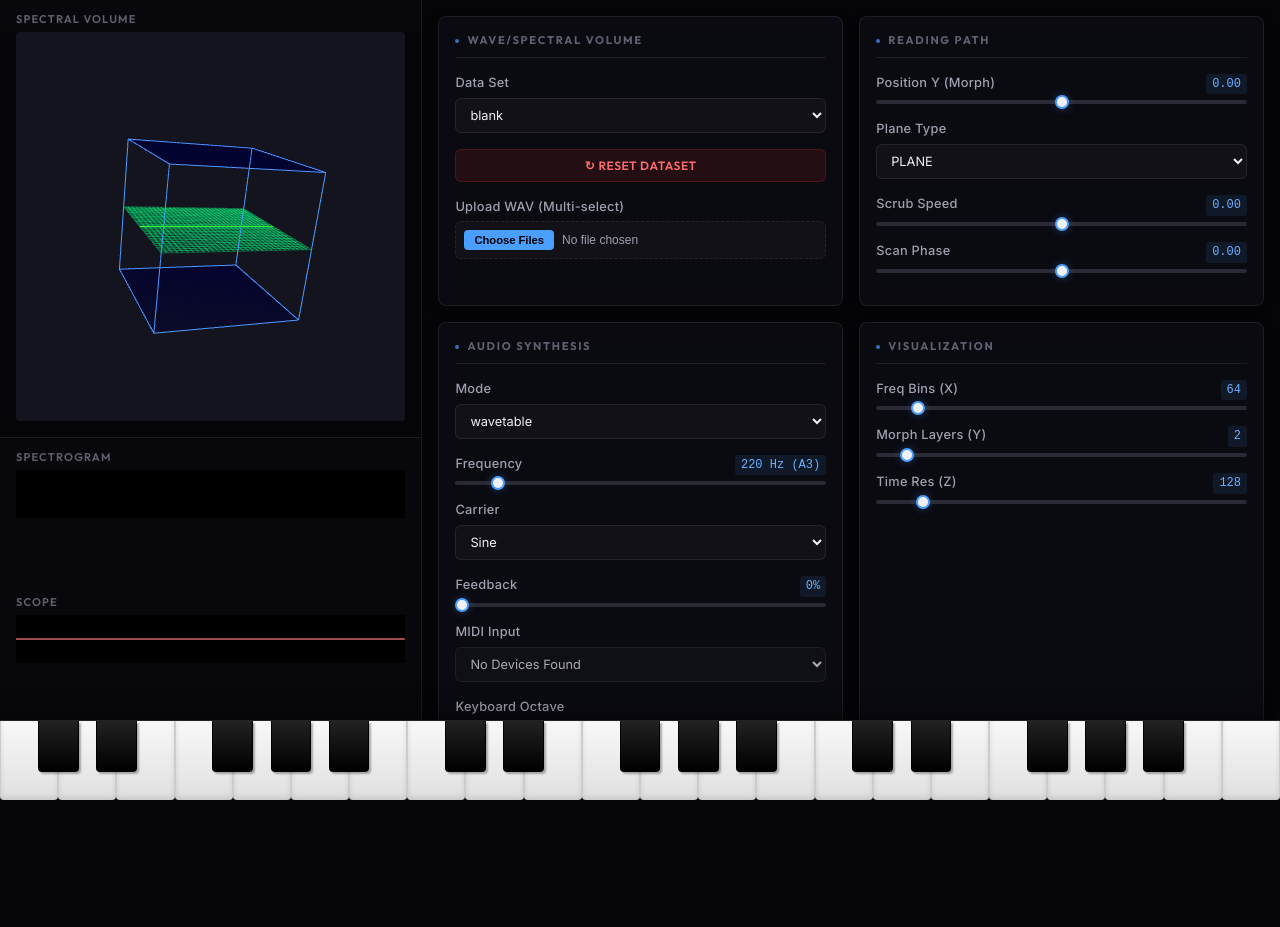
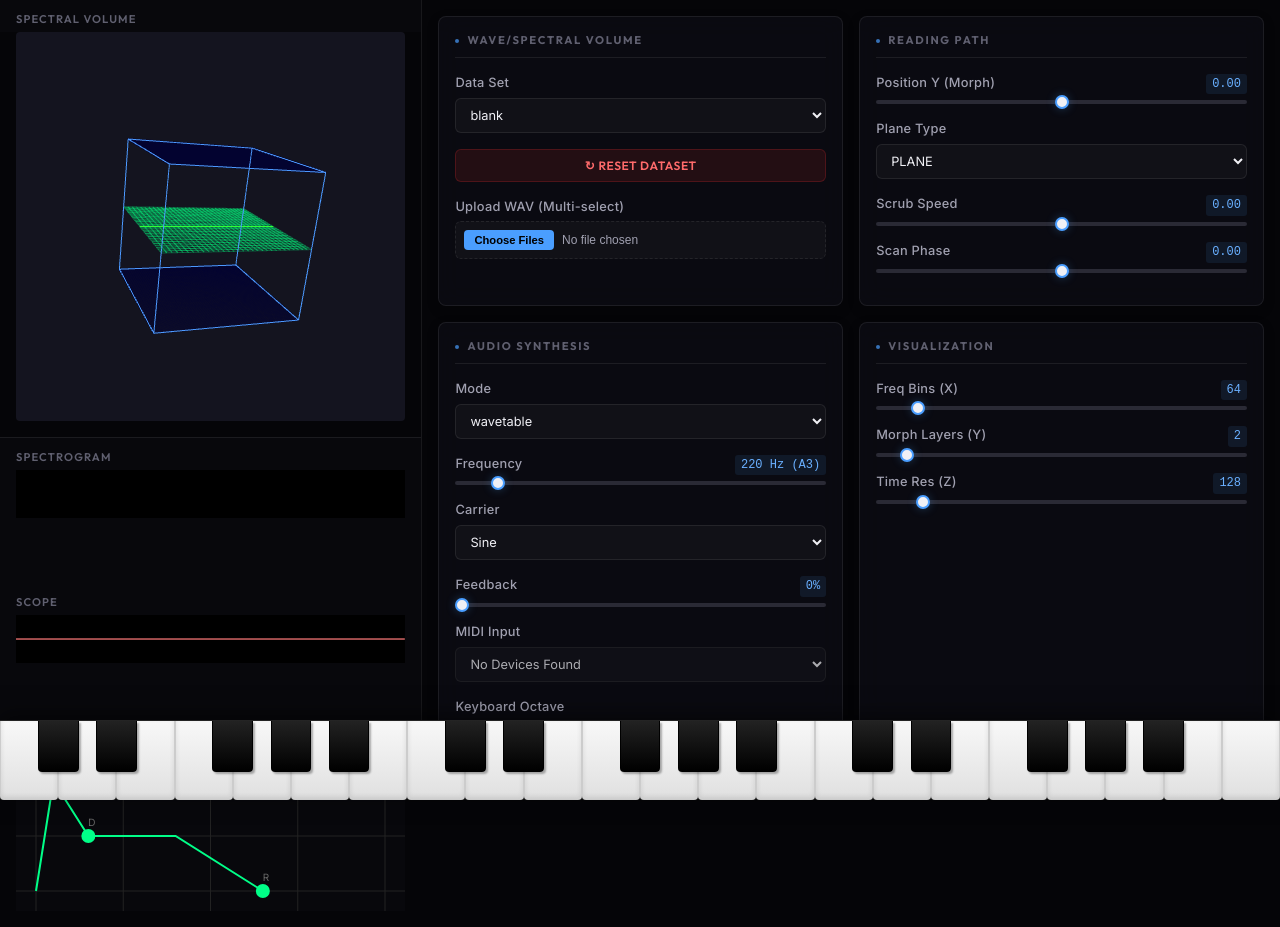
Before and after one commit to montymole/spectraltable, a website built with Vite: page index.html in a window 1280 px wide. Before the commit the page ends 800 px from the top, so only its background shows below. Built offline with nearby package versions, Linux system fonts and the light colour scheme; animation ran at ten frames a second.

Commit message:
feat: add amp envelope with visual editor

```diff
--- a/index.html
+++ b/index.html
@@ -37,6 +37,12 @@
             </div>
           </div>
         </div>
+        <div class="vis-group" style="flex: 0 0 150px; margin-top: 2px;">
+          <div class="vis-header">Amp Envelope</div>
+          <div class="vis-content">
+            <canvas id="envelope-canvas"></canvas>
+          </div>
+        </div>
       </div>
       <div id="right-panel">
         <div id="controls"></div>
--- a/src/audio/audio-engine.ts
+++ b/src/audio/audio-engine.ts
@@ -209,6 +209,16 @@ export class AudioEngine {
     private splitNode: ChannelSplitterNode;
     private analyserL: AnalyserNode;
     private analyserR: AnalyserNode;
+    private masterGain: GainNode;
+
+    // ADSR Envelope
+    public attack = 0.1;
+    public decay = 0.2;
+    public sustain = 0.5;
+    public release = 0.5;
+
+    private lastNoteTime = 0;
+    private isNoteOn = false;
 
     // Wavetable frequency (Hz)
     private wavetableFrequency = 220;
@@ -226,6 +236,9 @@ export class AudioEngine {
         this.splitNode = this.ctx.createChannelSplitter(2);
         this.analyserL = this.ctx.createAnalyser();
         this.analyserR = this.ctx.createAnalyser();
+
+        this.masterGain = this.ctx.createGain();
+        this.masterGain.gain.value = 0;
 
         this.analyserL.fftSize = 2048;
         this.analyserR.fftSize = 2048;
@@ -285,8 +298,10 @@ export class AudioEngine {
         });
 
         // Connect graph
-        this.workletNode.connect(this.ctx.destination);
-        this.workletNode.connect(this.splitNode);
+        // Connect graph
+        this.workletNode.connect(this.masterGain);
+        this.masterGain.connect(this.ctx.destination);
+        this.masterGain.connect(this.splitNode);
 
         // If wavetable mode, send initial frequency
         if (this.currentMode === SynthMode.WAVETABLE) {
@@ -401,4 +416,81 @@ export class AudioEngine {
             this.ctx.resume();
         }
     }
+
+    public triggerAttack(params?: { a: number, d: number, s: number }): void {
+        const now = this.ctx.currentTime;
+        this.lastNoteTime = now;
+        this.isNoteOn = true;
+
+        if (params) {
+            this.attack = params.a;
+            this.decay = params.d;
+            this.sustain = params.s;
+        }
+
+        // Cancel any pending ramps
+        this.masterGain.gain.cancelScheduledValues(now);
+
+        // Smooth transition from current value
+        const currentGain = this.masterGain.gain.value; // Approximate, see getGain() for precision
+        this.masterGain.gain.setValueAtTime(currentGain, now);
+
+        // Attack ramp
+        // Target peak (1.0 or user defined?) usually 1.0, then decay to Sustain
+        const peak = 1.0;
+        this.masterGain.gain.linearRampToValueAtTime(peak, now + this.attack);
+
+        // Decay ramp
+        this.masterGain.gain.linearRampToValueAtTime(this.sustain, now + this.attack + this.decay);
+    }
+
+    public triggerRelease(r?: number): void {
+        const now = this.ctx.currentTime;
+        this.isNoteOn = false;
+
+        if (r !== undefined) this.release = r;
+
+        // Cancel future
+        this.masterGain.gain.cancelScheduledValues(now);
+
+        // We need to ramp from *current* calculated gain to 0
+        // Web Audio's .value attribute is not always the instantaneous ramp value during scheduling
+        // But cancelScheduledValues() sets it to the current scheduled value?
+        // No, it holds the value at 'now'.
+        // However, safest to calculate it or just use setTargetAtTime which handles it automatically?
+        // User asked for "green line graph", implies linear release.
+        // linearRampToValueAtTime requires a starting point.
+
+        // Let's rely on browser behavior:
+        // cancelScheduledValues(now) -> the param value becomes constant at the value it had at 'now'.
+        // So we just ramp from there.
+        // Wait, if we are in middle of attack, 'value' might jump?
+        // Actually, strictly speaking `setValueAtTime(this.masterGain.gain.value, now)` is needed to anchor it.
+        // But reading `.value` during automation is spec'd to return the automated value?
+        // "If the AudioParam is being automated, the value property returns the current value of the parameter." (MDN)
+
+        const currentGain = this.masterGain.gain.value;
+        this.masterGain.gain.setValueAtTime(currentGain, now);
+        this.masterGain.gain.linearRampToValueAtTime(0, now + this.release);
+    }
+
+    public getEnvelopeState(): {
+        attack: number,
+        decay: number,
+        sustain: number,
+        release: number,
+        isNoteOn: boolean,
+        lastNoteTime: number,
+        currentTime: number
+    } {
+        return {
+            attack: this.attack,
+            decay: this.decay,
+            sustain: this.sustain,
+            release: this.release,
+            isNoteOn: this.isNoteOn,
+            lastNoteTime: this.lastNoteTime,
+            currentTime: this.ctx.currentTime
+        };
+    }
 }
--- a/src/main.ts
+++ b/src/main.ts
@@ -7,6 +7,7 @@ import { StereoScope } from './ui/scope';
 import { AudioEngine } from './audio/audio-engine';
 import { AudioAnalyzer } from './audio/audio-analyzer';
 import { MidiHandler } from './audio/midi-handler';
+import { EnvelopeEditor } from './ui/envelope-editor';
 import { PianoKeyboard } from './ui/piano';
 import { ReadingPathState, VolumeResolution, SynthMode, CarrierType, VOLUME_DENSITY_X_DEFAULT, VOLUME_DENSITY_Y_DEFAULT, VOLUME_DENSITY_Z_DEFAULT } from './types';
 
@@ -23,7 +24,9 @@ class SpectralTableApp {
     private audioAnalyzer: AudioAnalyzer;
     private midiHandler: MidiHandler;
     private piano: PianoKeyboard;
+    private envelopeEditor: EnvelopeEditor;
     private canvas: HTMLCanvasElement;
+    private currentNote: number | null = null;
     private animationFrameId: number = 0;
 
     // Store uploaded spectral volumes
@@ -64,6 +67,9 @@ class SpectralTableApp {
 
         // Initialize Audio Engine
         this.audioEngine = new AudioEngine();
+
+        // Initialize Envelope Editor
+        this.envelopeEditor = new EnvelopeEditor('envelope-canvas', this.audioEngine);
 
         // Initialize Audio Analyzer
         this.audioAnalyzer = new AudioAnalyzer();
@@ -257,7 +263,19 @@ class SpectralTableApp {
     }
 
     private onMidiNote(note: number | null): void {
-        if (note === null) return; // Ignore note off for now (pitch stays at last note)
+        // Handle Note Off / All Keys Up
+        if (note === null) {
+            this.currentNote = null;
+            this.audioEngine.triggerRelease();
+            return;
+        }
+
+        // Avoid re-triggering if the highest note hasn't changed (e.g. releasing a lower key)
+        if (note === this.currentNote) {
+            return;
+        }
+
+        this.currentNote = note;
 
         // Convert MIDI note to frequency
         // f = 440 * 2^((n - 69) / 12)
@@ -286,6 +304,9 @@ class SpectralTableApp {
 
             this.audioEngine.setSpectralPitch(multiplier);
         }
+
+        // Trigger Envelope Attack (Multi-trigger behavior: every new note triggers attack)
+        this.audioEngine.triggerAttack();
     }
 
     private async onWavUpload(files: FileList): Promise<void> {
--- a/src/style.css
+++ b/src/style.css
@@ -128,6 +128,12 @@ body {
 /* Update GL Canvas radius */
 #gl-canvas {
   border-radius: 4px;
+}
+
+#envelope-canvas {
+  width: 100%;
+  height: 100%;
+  display: block;
 }
 
 /* Control Panel Area */
--- /dev/null
+++ b/src/ui/envelope-editor.ts
@@ -0,0 +1,272 @@
+
+import { AudioEngine } from '../audio/audio-engine';
+
+export class EnvelopeEditor {
+    private canvas: HTMLCanvasElement;
+    private ctx: CanvasRenderingContext2D;
+    private engine: AudioEngine;
+
+    private width = 0;
+    private height = 0;
+
+    // View settings
+    private maxTime = 2.0; // Seconds visible on X axis
+    private padding = 20;
+
+    // Interaction state
+    private isDragging = false;
+    private activeNode = -1; // 0=AttackPeak, 1=DecayEnd/SustainStart, 2=ReleaseEnd
+
+    // Visual Sustain Duration
+    private sustainVisualDuration = 0.5;
+
+    constructor(containerId: string, engine: AudioEngine) {
+        const el = document.getElementById(containerId) as HTMLCanvasElement;
+        if (!el) throw new Error(`Canvas ${containerId} not found`);
+        this.canvas = el;
+        this.ctx = this.canvas.getContext('2d')!;
+        this.engine = engine;
+
+        this.resize();
+        window.addEventListener('resize', () => this.resize());
+
+        // Interaction
+        this.canvas.addEventListener('mousedown', this.onMouseDown.bind(this));
+        window.addEventListener('mousemove', this.onMouseMove.bind(this));
+        window.addEventListener('mouseup', this.onMouseUp.bind(this));
+
+        // Start animation loop for playhead
+        this.animate();
+    }
+
+    private resize(): void {
+        this.canvas.width = this.canvas.clientWidth;
+        this.canvas.height = this.canvas.clientHeight;
+        this.width = this.canvas.width;
+        this.height = this.canvas.height;
+        this.draw();
+    }
+
+    private animate(): void {
+        this.draw();
+        requestAnimationFrame(() => this.animate());
+    }
+
+    private draw(): void {
+        const { width, height, ctx } = this;
+        const state = this.engine.getEnvelopeState();
+
+        // Clear
+        ctx.fillStyle = '#08080c';
+        ctx.fillRect(0, 0, width, height);
+
+        // Draw Grid
+        ctx.strokeStyle = '#222';
+        ctx.lineWidth = 1;
+        ctx.beginPath();
+        // Time grid (every 0.5s)
+        for (let t = 0; t <= this.maxTime; t += 0.5) {
+            const x = this.timeToX(t);
+            ctx.moveTo(x, 0);
+            ctx.lineTo(x, height);
+        }
+        // Level grid (0, 0.5, 1.0)
+        for (let l = 0; l <= 1.0; l += 0.5) {
+            const y = this.valToY(l);
+            ctx.moveTo(0, y);
+            ctx.lineTo(width, y);
+        }
+        ctx.stroke();
+
+        // Calculate Nodes
+        const aTime = state.attack;
+        const dTime = state.decay;
+        const sLevel = state.sustain;
+        const rTime = state.release;
+
+        // Visual Layout:
+        // P0 (0,0)
+        // P1 (A_time, 1.0) -> Attack Peak
+        // P2 (A+D_time, S_level) -> Decay End / Sustain Start
+        // P3 (A+D+S_vis, S_level) -> Sustain End (Visual only)
+        // P4 (A+D+S_vis+R, 0) -> Release End
+
+        const p0 = { x: 0, y: 0 };
+        const p1 = { x: aTime, y: 1.0 };
+        const p2 = { x: aTime + dTime, y: sLevel };
+        const p3 = { x: aTime + dTime + this.sustainVisualDuration, y: sLevel };
+        const p4 = { x: aTime + dTime + this.sustainVisualDuration + rTime, y: 0 };
+
+        // Draw Envelope Line
+        ctx.strokeStyle = '#00ff88'; // Neon Green
+        ctx.lineWidth = 2;
+        ctx.beginPath();
+        ctx.moveTo(this.timeToX(p0.x), this.valToY(p0.y));
+        ctx.lineTo(this.timeToX(p1.x), this.valToY(p1.y));
+        ctx.lineTo(this.timeToX(p2.x), this.valToY(p2.y));
+        ctx.lineTo(this.timeToX(p3.x), this.valToY(p3.y));
+        ctx.lineTo(this.timeToX(p4.x), this.valToY(p4.y));
+        ctx.stroke();
+
+        // Draw Interactive Nodes
+        this.drawNode(p1.x, p1.y, this.activeNode === 0); // Attack
+        this.drawNode(p2.x, p2.y, this.activeNode === 1); // Decay/Sustain
+        this.drawNode(p4.x, p4.y, this.activeNode === 2); // Release
+
+        // Labels
+        ctx.fillStyle = '#666';
+        ctx.font = '10px Inter';
+        ctx.fillText('A', this.timeToX(p1.x), this.valToY(p1.y) - 10);
+        ctx.fillText('D', this.timeToX(p2.x), this.valToY(p2.y) - 10);
+        ctx.fillText('R', this.timeToX(p4.x), this.valToY(p4.y) - 10);
+
+        // Draw Playhead
+        if (state.isNoteOn) {
+            const timeSinceNote = state.currentTime - state.lastNoteTime;
+
+            // Logic to trace the actual envelope value visual position
+            // If Attack phase (t < A)
+            // If Decay phase (t < A+D)
+            // If Sustain phase (t >= A+D) -> Clamp to visual sustain region?
+            // Better: Draw vertical line at current time
+
+            let playHeadX = 0;
+            if (timeSinceNote < aTime + dTime) {
+                // In A or D phase
+                playHeadX = timeSinceNote;
+            } else {
+                // In Sustain phase. We clamp it visually within the sustain block
+                // OR loop it? Usually standard ADSR just holds.
+                // We'll calculate offset into sustain
+                const sustainTime = timeSinceNote - (aTime + dTime);
+                // Clamp visual position to P2 -> P3 range?
+                // Or let it run? If it runs past P3, it looks like release?
+                // Let's loop it in the visual sustain block for feedback?
+                // Or just clamp at P3?
+                // Just clamp it to end of visual sustain for clarity
+                const maxSustainX = aTime + dTime + this.sustainVisualDuration;
+                playHeadX = Math.min(aTime + dTime + sustainTime, maxSustainX);
+            }
+
+            const x = this.timeToX(playHeadX);
+            ctx.strokeStyle = '#0088ff';
+            ctx.lineWidth = 2;
+            ctx.beginPath();
+            ctx.moveTo(x, 0);
+            ctx.lineTo(x, height);
+            ctx.stroke();
+        } else {
+            // Note released. We are in Release phase.
+            // Problem: We need to know when Release started to draw accurate position.
+            // But state only gives us params and noteOn status.
+            // We can't easily visualize the release ramp playhead linearly without storing releaseStartTime.
+            // But main goal is configuration. Playhead during hold is most useful.
+        }
+    }
+
+    private drawNode(t: number, v: number, active: boolean): void {
+        const x = this.timeToX(t);
+        const y = this.valToY(v);
+
+        this.ctx.beginPath();
+        this.ctx.arc(x, y, 6, 0, Math.PI * 2);
+        this.ctx.fillStyle = active ? '#fff' : '#00ff88';
+        this.ctx.fill();
+        this.ctx.stroke();
+    }
+
+    private timeToX(t: number): number {
+        return this.padding + (t / this.maxTime) * (this.width - 2 * this.padding);
+    }
+
+    private xToTime(x: number): number {
+        return ((x - this.padding) / (this.width - 2 * this.padding)) * this.maxTime;
+    }
+
+    private valToY(v: number): number {
+        // v is 0..1 (or more). Canvas Y is inverted (0 at top)
+        // Map 0 -> height - padding
+        // Map 1 -> padding
+        const usableHeight = this.height - 2 * this.padding;
+        return this.height - this.padding - (v * usableHeight);
+    }
+
+    private yToVal(y: number): number {
+        const usableHeight = this.height - 2 * this.padding;
+        const relativeY = this.height - this.padding - y;
+        return relativeY / usableHeight;
+    }
+
+    // Interaction Handlers
+    private onMouseDown(e: MouseEvent): void {
+        const rect = this.canvas.getBoundingClientRect();
+        const x = e.clientX - rect.left;
+        const y = e.clientY - rect.top;
+
+        // Hit test nodes
+        // P1 (Attack)
+        const state = this.engine.getEnvelopeState();
+        const p1 = { t: state.attack, v: 1.0 };
+        const p2 = { t: state.attack + state.decay, v: state.sustain };
+        const p4 = { t: state.attack + state.decay + this.sustainVisualDuration + state.release, v: 0 };
+
+        const nodes = [p1, p2, p4];
+
+        for (let i = 0; i < nodes.length; i++) {
+            const nx = this.timeToX(nodes[i].t);
+            const ny = this.valToY(nodes[i].v);
+            const dist = Math.sqrt((x - nx) ** 2 + (y - ny) ** 2);
+
+            if (dist < 10) {
+                this.isDragging = true;
+                this.activeNode = i;
+                return; // Interaction started
+            }
+        }
+    }
+
+    private onMouseMove(e: MouseEvent): void {
+        if (!this.isDragging) return;
+
+        const rect = this.canvas.getBoundingClientRect();
+        const x = e.clientX - rect.left;
+        const y = e.clientY - rect.top;
+
+        const time = Math.max(0, this.xToTime(x));
+        const val = Math.max(0, Math.min(1.0, this.yToVal(y)));
+
+        // Update AudioEngine params based on node
+        // Node 0: Attack (v=1 fixed, t=attack)
+        // Node 1: Decay (v=sustain, t=attack+decay)
+        // Node 2: Release (v=0 fixed, t=attack+decay+sustainVis+release)
+
+        // We need current values to calc deltas
+        const state = this.engine.getEnvelopeState();
+
+        if (this.activeNode === 0) {
+            // Dragging Attack
+            this.engine.attack = time; // Simple mapping
+            // Note: If Attack > Decay End, weird?
+            // Actually Node 1 is absolute time. So Attack is just Time.
+        } else if (this.activeNode === 1) {
+            // Dragging Decay/Sustain
+            this.engine.sustain = val;
+
+            // X position determines Decay Time.
+            // X = Attack + Decay. So Decay = X - Attack.
+            const newDecay = time - state.attack;
+            this.engine.decay = Math.max(0, newDecay);
+        } else if (this.activeNode === 2) {
+            // Dragging Release
+            // X = Attack + Decay + SusVis + Release
+            const startOfRelease = state.attack + state.decay + this.sustainVisualDuration;
+            const newRelease = time - startOfRelease;
+            this.engine.release = Math.max(0.01, newRelease);
+        }
+    }
+
+    private onMouseUp(): void {
+        this.isDragging = false;
+        this.activeNode = -1;
+    }
+}
```
